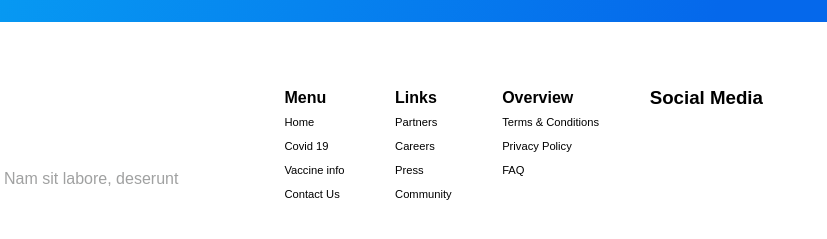
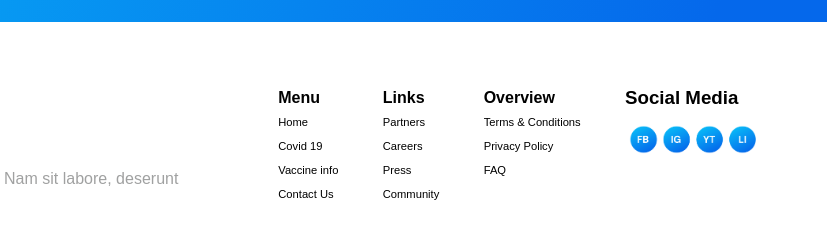
Before and after one commit to aj4abinjacob/HTML-CSS-Projects, a plain HTML site: page Project 11/index.html in a window 1280 px wide. Shown: the part 4578-4817 px from the top of the page, 453-1280 px from the left. Drawn offline with Linux system fonts and the light colour scheme.

Commit message:
added social media icons

```diff
--- a/Project 11/index.html
+++ b/Project 11/index.html
@@ -272,7 +272,7 @@
 
          <div class="social-media">
             <h3>Social Media</h3>
-            <img src="" alt="">
+            <img src="/images/Layer 2.png" alt="">
          </div>
 
       </footer>
--- a/Project 11/style.css
+++ b/Project 11/style.css
@@ -466,3 +466,11 @@ footer ul >li:nth-of-type(1){
 footer ul > :not(li:nth-of-type(1)){
   font-size: .7rem;
 }
+
+
+
+[src="/images/Layer 2.png"]{
+  padding-top: .5rem;
+  width: 15.5ch;
+
+}
```
Also changed, not shown: Project 11/images/Layer 2.png (added).
